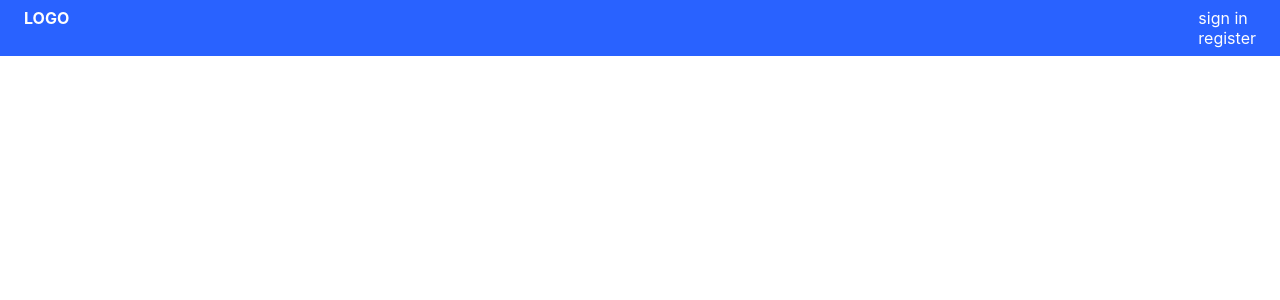
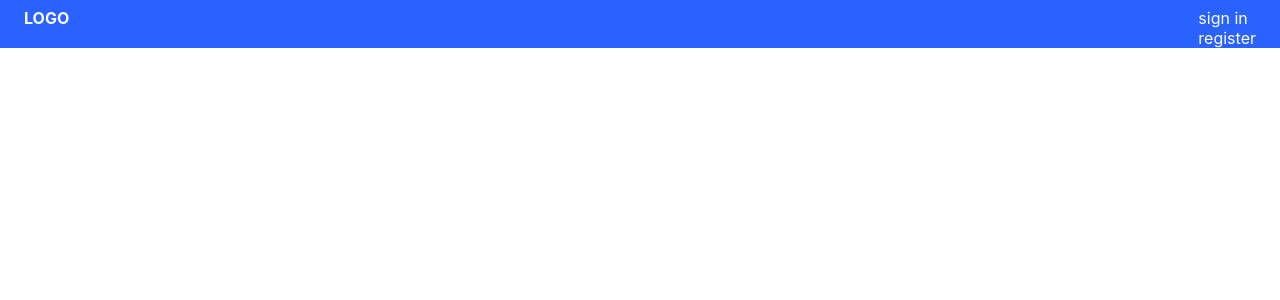
Before and after one commit to minhoyooDEV/myno_lms, a Next.js app: page / in a window 1280 px wide. Shown: the top 300 px of the page. Built offline with nearby package versions, Linux system fonts and the light colour scheme.

Commit message:
[update] move to base component

```diff
--- /dev/null
+++ b/components/base/container.tsx
@@ -0,0 +1,10 @@
+import styled from 'styled-components';
+
+export const Container = styled.div`
+	margin-left: auto;
+	margin-right: auto;
+	padding-left: ${({ theme }) => `calc(${theme.spacing} * 2)`};
+	padding-right: ${({ theme }) => `calc(${theme.spacing} * 2)`};
+	max-width: ${({ theme }) => theme.contentsMaxWith};
+	background-color: ${({ theme }) => theme.colors.white};
+`;
--- a/components/header.tsx
+++ b/components/header.tsx
@@ -1,8 +1,12 @@
 import styled from 'styled-components';
 import mediaquery from '../utiles/mediaquery';
-import { Container } from './container';
+import { Container } from './base/container';
 
 const HeaderWrap = styled.header`
+	z-index: ${({ theme }) => theme.zIndex.header};
+	position: fixed;
+	left: 0;
+	right: 0;
 	height: ${({ theme }) => theme.headerHeight};
 	padding: ${({ theme }) => theme.spacing};
 	background-color: ${({ theme }) => theme.colors.main};
--- a/configs/themes.ts
+++ b/configs/themes.ts
@@ -8,8 +8,10 @@ const basicTheme: BasicTheme = {
 	spacing: defaultSpacing,
 	contentsMaxWith: '1920px',
 
-	headerHeight: `3rem * 3`,
-
+	headerHeight: `3rem`,
+	zIndex: {
+		header: 1000,
+	},
 	colors: {
 		main: '#2962FF',
 		secondary: '#affd1c',
@@ -19,6 +21,8 @@ const basicTheme: BasicTheme = {
 		black: '#141414',
 		grey: '#626262',
 		greyLight: '#9d9d9d',
+
+		bodyBackground: '#ebebeb',
 	},
 };
 
```
